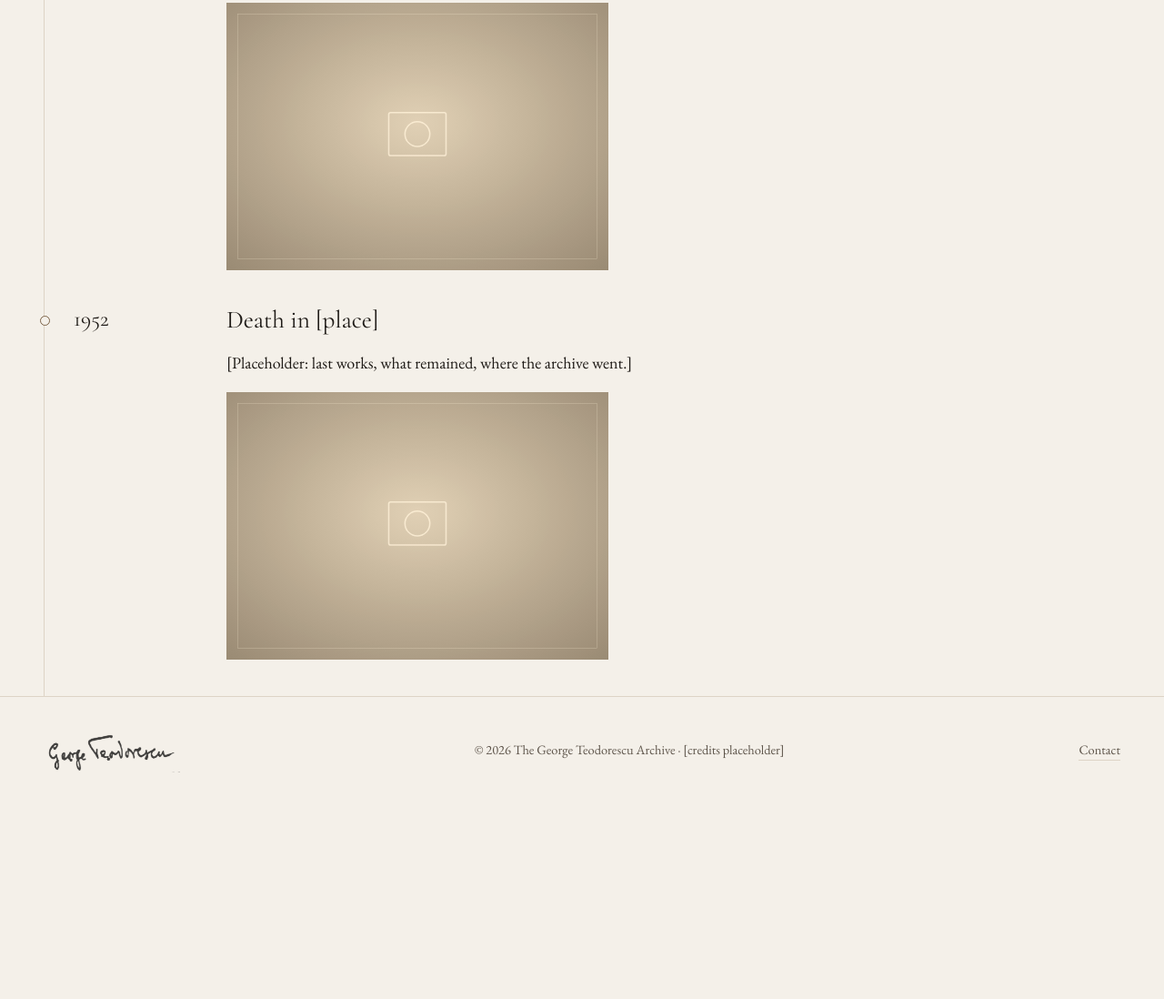
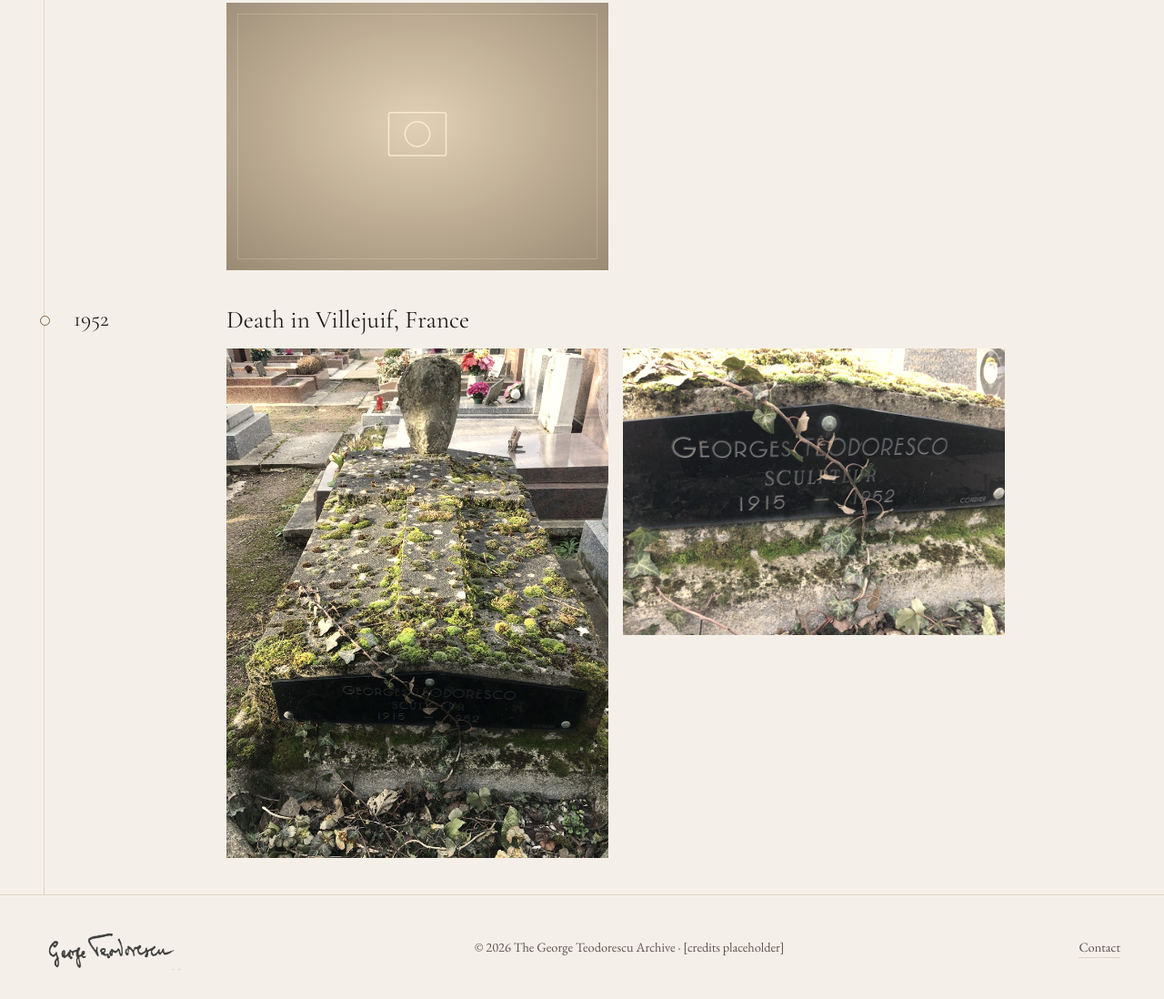
Before and after one commit to CrocoDealu/george-teodorescu-landing, a plain HTML site: page life.html in a window 1280 px wide. Shown: the part 2274-3372 px from the top of the page at 91% size. Before the commit the page ends 3155 px from the top, so only its background shows below. Drawn offline with nearby package versions, Linux system fonts and the light colour scheme.

Commit message:
Adaugă fotografiile din Villejuif în biografie

```diff
--- a/css/style.css
+++ b/css/style.css
@@ -121,6 +121,8 @@ a.card:hover { border-color: var(--accent); }
 .timeline .when { font-family: var(--display); font-size: 1.5rem; line-height: 1.2; }
 .timeline h2 { font-size: 1.7rem; }
 .timeline img { margin-top: 1rem; max-width: 420px; filter: sepia(.3); }
+.timeline-photos { display: grid; grid-template-columns: repeat(auto-fit, minmax(min(100%, 300px), 420px)); gap: 1rem; align-items: start; margin-top: 1rem; }
+.timeline-photos img { width: 100%; height: auto; max-width: 420px; margin-top: 0; }
 
 /* Archive */
 .filters { display: flex; flex-wrap: wrap; gap: .5rem; margin-bottom: 2rem; }
--- a/life.html
+++ b/life.html
@@ -83,9 +83,11 @@
     <li>
       <span class="when">1952</span>
       <div>
-        <h2>Death in [place]</h2>
-        <p class="prose">[Placeholder: last works, what remained, where the archive went.]</p>
-        <img src="assets/img/placeholder.svg" alt="[Photograph: Death in [place]]">
+        <h2>Death in Villejuif, France</h2>
+        <div class="timeline-photos">
+          <img src="assets/img/george-teodorescu-grave-villejuif.jpg" alt="George Teodorescu's grave at Villejuif Cemetery" width="750" height="1000" loading="lazy">
+          <img src="assets/img/george-teodorescu-grave-inscription-villejuif.jpg" alt="Close-up of the inscription on George Teodorescu's grave" width="1000" height="750" loading="lazy">
+        </div>
       </div>
     </li>
   </ol>
```
Also changed, not shown: assets/img/george-teodorescu-grave-inscription-villejuif.jpg (added), assets/img/george-teodorescu-grave-villejuif.jpg (added).
